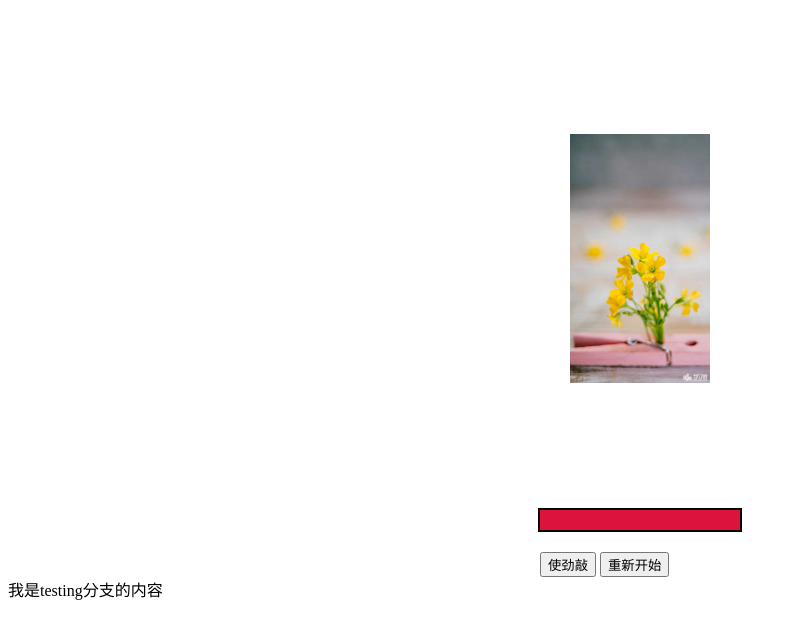
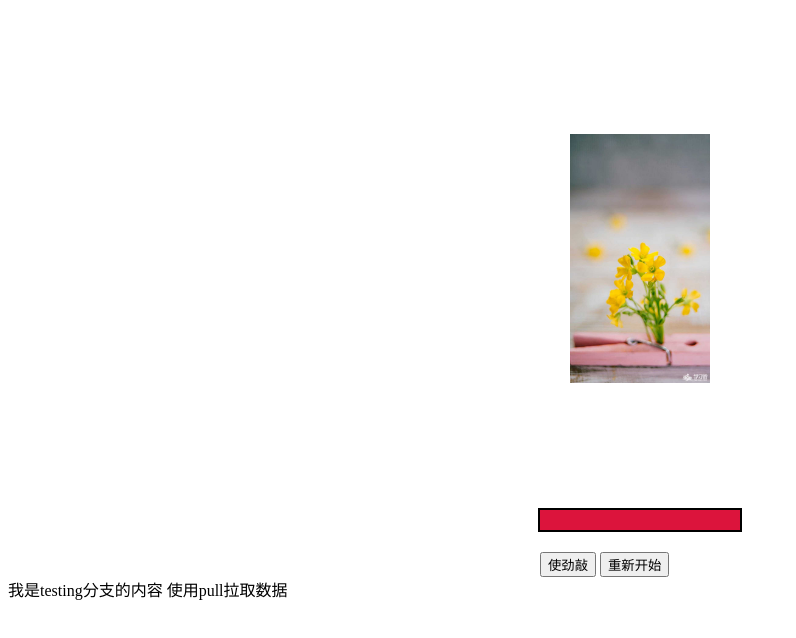
Before and after one commit to thfsjj/vue2, a plain HTML site: page indexs.html in a window 1280 px wide. Shown: the whole page, without its empty margins (0-796 px from the left). Drawn offline with nearby package versions, Linux system fonts and the light colour scheme.

Commit message:
Update indexs.html

```diff
--- a/indexs.html
+++ b/indexs.html
@@ -20,6 +20,7 @@
        </div>
        <div>
           我是testing分支的内容
+           使用pull拉取数据
        </div>
     </div>
    <script src="app.js"></script>
```
